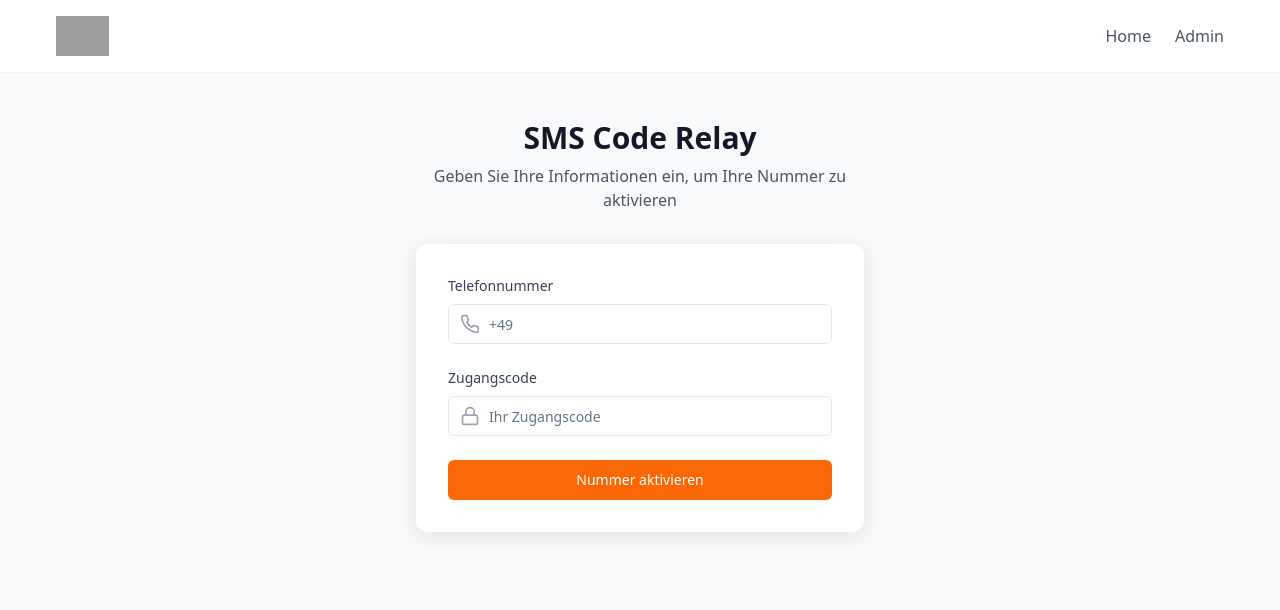
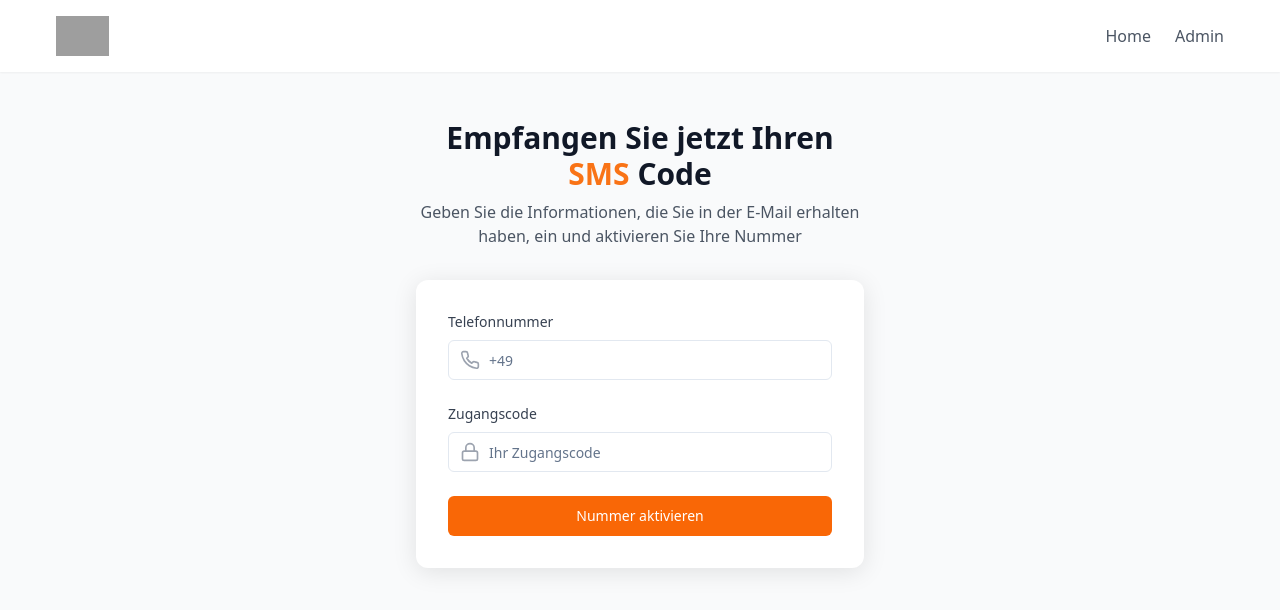
Before and after one commit to dvvvvv411/fast-code-relay, a React (Vite) app: page / in a window 1280 px wide. Shown: the top 610 px of the page. Built offline with nearby package versions, Linux system fonts and the light colour scheme; grey boxes are pictures that could not be loaded.

Commit message:
Refactor: Update landing page text
Update the text on the landing page to match the provided screenshot, including the new heading "Empfangen Sie jetzt Ihren SMS Code" and the description "Geben Sie die Informationen die Sie in der Email erhalten haben ein und aktivieren Sie ihre Nummer".

```diff
--- a/src/pages/Index.tsx
+++ b/src/pages/Index.tsx
@@ -11,8 +11,12 @@ const Index = () => {
       <div className="container mx-auto px-4 py-12">
         <div className="max-w-md mx-auto">
           <div className="mb-8 text-center">
-            <h1 className="text-3xl font-bold text-gray-900 mb-2">SMS Code Relay</h1>
-            <p className="text-gray-600">Geben Sie Ihre Informationen ein, um Ihre Nummer zu aktivieren</p>
+            <h1 className="text-3xl font-bold text-gray-900 mb-2">
+              Empfangen Sie jetzt Ihren <span className="text-orange-500">SMS</span> Code
+            </h1>
+            <p className="text-gray-600">
+              Geben Sie die Informationen, die Sie in der E-Mail erhalten haben, ein und aktivieren Sie Ihre Nummer
+            </p>
           </div>
 
           <div className="bg-white p-8 rounded-lg shadow-md form-container">
```
